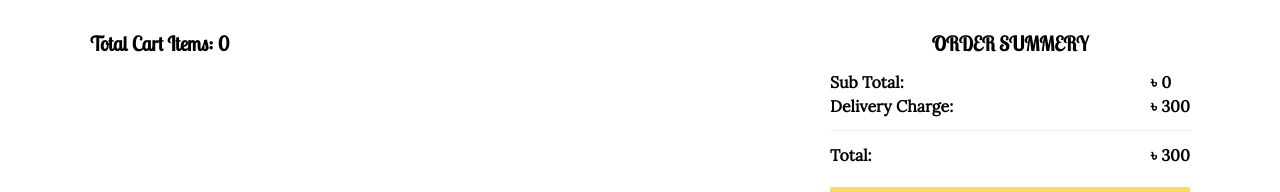
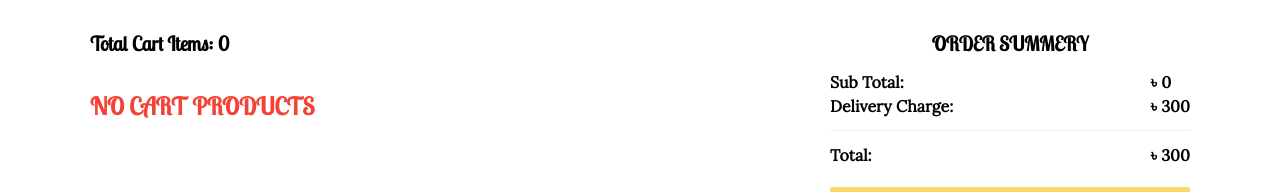
Before and after one commit to abedinwahid9/my-ecommerce, a Next.js app: page /mycart in a window 1280 px wide. Shown: the part 190-382 px from the top of the page. Built offline with nearby package versions, Linux system fonts and the light colour scheme.

Commit message:
no cart item message add

```diff
--- a/src/components/MyCart/MyCart.js
+++ b/src/components/MyCart/MyCart.js
@@ -35,9 +35,17 @@ const MyCart = () => {
             Total Cart Items: {allCartProducts.length}
           </h3>
           <div className="flex flex-col gap-5">
-            {allCartProducts.map((product, i) => {
-              return <MyCartCard product={product} key={i} />;
-            })}
+            {allCartProducts.length === 0 ? (
+              <div className="flex my-5">
+                <h2 className="text-2xl font-bold font-lobsterTwo uppercase text-red-500">
+                  no cart products
+                </h2>
+              </div>
+            ) : (
+              allCartProducts.map((product, i) => {
+                return <MyCartCard product={product} key={i} />;
+              })
+            )}
           </div>
         </div>
         <div className="md:w-1/3 w-full ">
--- a/src/lib/redux/feature/allProducts/allProductsSlice.js
+++ b/src/lib/redux/feature/allProducts/allProductsSlice.js
@@ -5,7 +5,7 @@ const initialState = [
     id: 1,
     name: "mango",
     details: "mango,mustard oil,sweet and sour combination",
-    price: "300",
+    price: "350",
     rating: 4.5,
     stock: 5,
     category: "single jar",
@@ -14,7 +14,7 @@ const initialState = [
     id: 2,
     name: "mango 1",
     details: "mango,mustard oil,sweet and sour combination",
-    price: "300",
+    price: "450",
     rating: 4.5,
     stock: 5,
     category: "single jar",
@@ -23,7 +23,7 @@ const initialState = [
     id: 3,
     name: "mango 2",
     details: "mango,mustard oil,sweet and sour combination",
-    price: "300",
+    price: "100",
     rating: 4.5,
     stock: 5,
     category: "package",
@@ -32,7 +32,7 @@ const initialState = [
     id: 4,
     name: "mango 3",
     details: "mango,mustard oil,sweet and sour combination",
-    price: "300",
+    price: "320",
     rating: 4.5,
     stock: 5,
     category: "package",
@@ -41,7 +41,7 @@ const initialState = [
     id: 5,
     name: "mango 4",
     details: "mango,mustard oil,sweet and sour combination",
-    price: "300",
+    price: "480",
     rating: 4.5,
     stock: 5,
     category: "single jar",
@@ -52,14 +52,14 @@ const initialState = [
     details: "mango,mustard oil,sweet and sour combination",
     price: "300",
     rating: 4.5,
-    stock: 5,
+    stock: 0,
     category: "package",
   },
   {
     id: 7,
     name: "mango 4",
     details: "mango,mustard oil,sweet and sour combination",
-    price: "300",
+    price: "500",
     rating: 4.5,
     stock: 5,
     category: "single jar",
```
